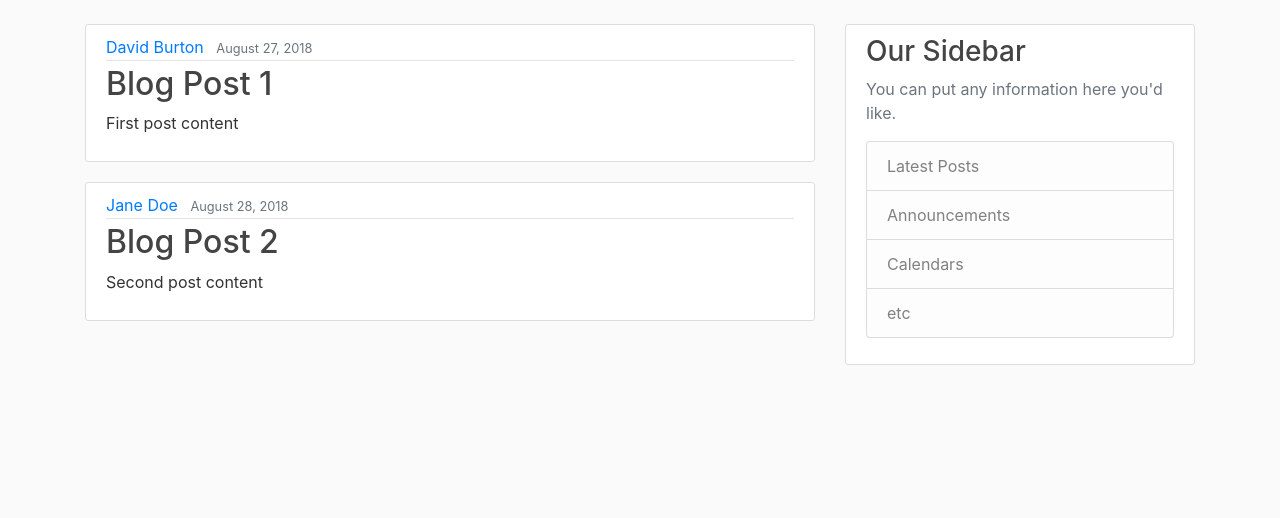
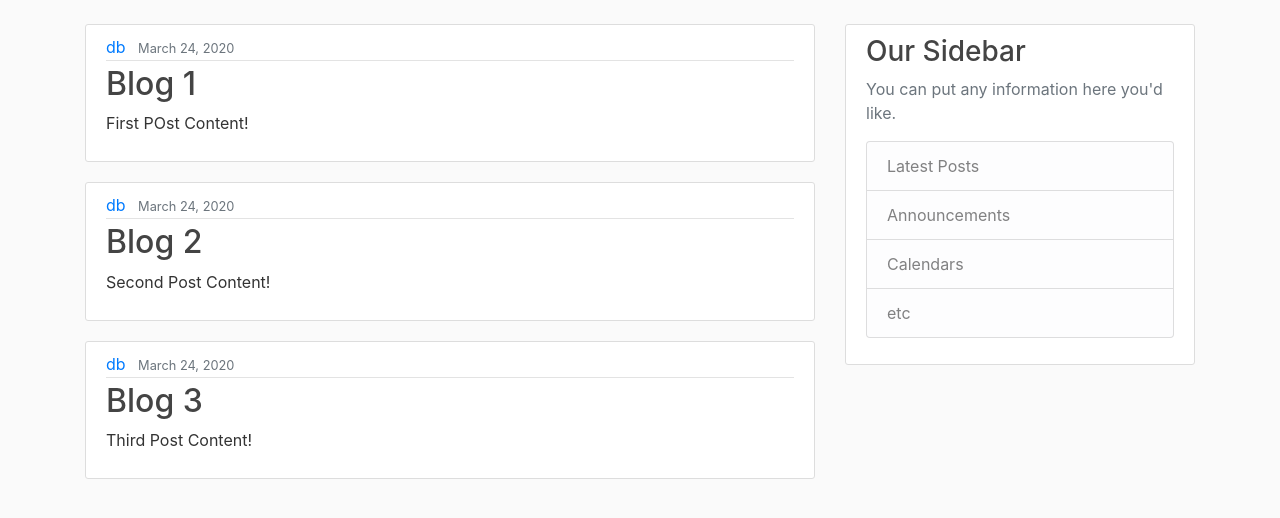
Before and after one commit to Burton-David/django-jenga, a Django app: page / in a window 1280 px wide. Shown: the part 56-574 px from the top of the page. Run offline with Django 3.2, Linux system fonts and the light colour scheme; data comes from the database, SQL or seed files in the repository; both versions use the stored data as it was after the commit; some libraries are stand-ins or nearby versions.

Commit message:
changed date formatting

```diff
--- a/Scifi/django_project/blog/templates/blog/home.html
+++ b/Scifi/django_project/blog/templates/blog/home.html
@@ -5,7 +5,7 @@
 		<div class="media-body">
 		<div class="article-metadata">
 		  <a class="mr-2" href="#">{{ post.author }}</a>
-		  <small class="text-muted">{{ post.date_posted }}</small>
+		  <small class="text-muted">{{ post.date_posted|date:"F d, Y" }}</small>
 		</div>
 		<h2><a class="article-title" href="#">{{ post.title }}</a></h2>
 		<p class="article-content">{{ post.content }}</p>
--- a/Scifi/django_project/blog/views.py
+++ b/Scifi/django_project/blog/views.py
@@ -1,4 +1,5 @@
 from django.shortcuts import render
+from .models import Post
 
 posts = [
     {
@@ -18,7 +19,7 @@ posts = [
 
 def home(request):
     context = {
-        'posts': posts
+        'posts': Post.objects.all()
     }
     return render(request, 'blog/home.html', context)
 
```
Also changed, not shown: Scifi/django_project/db.sqlite3.
